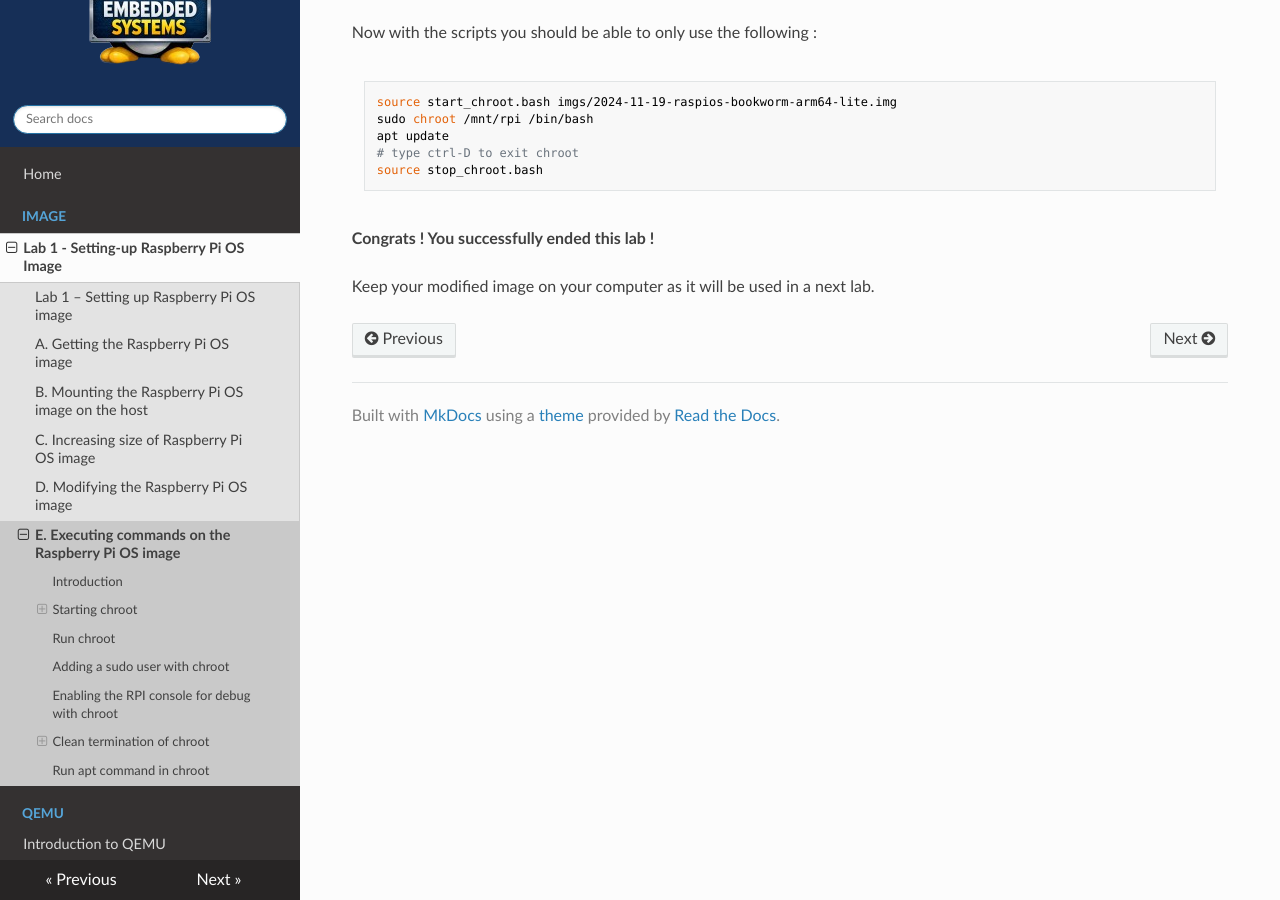
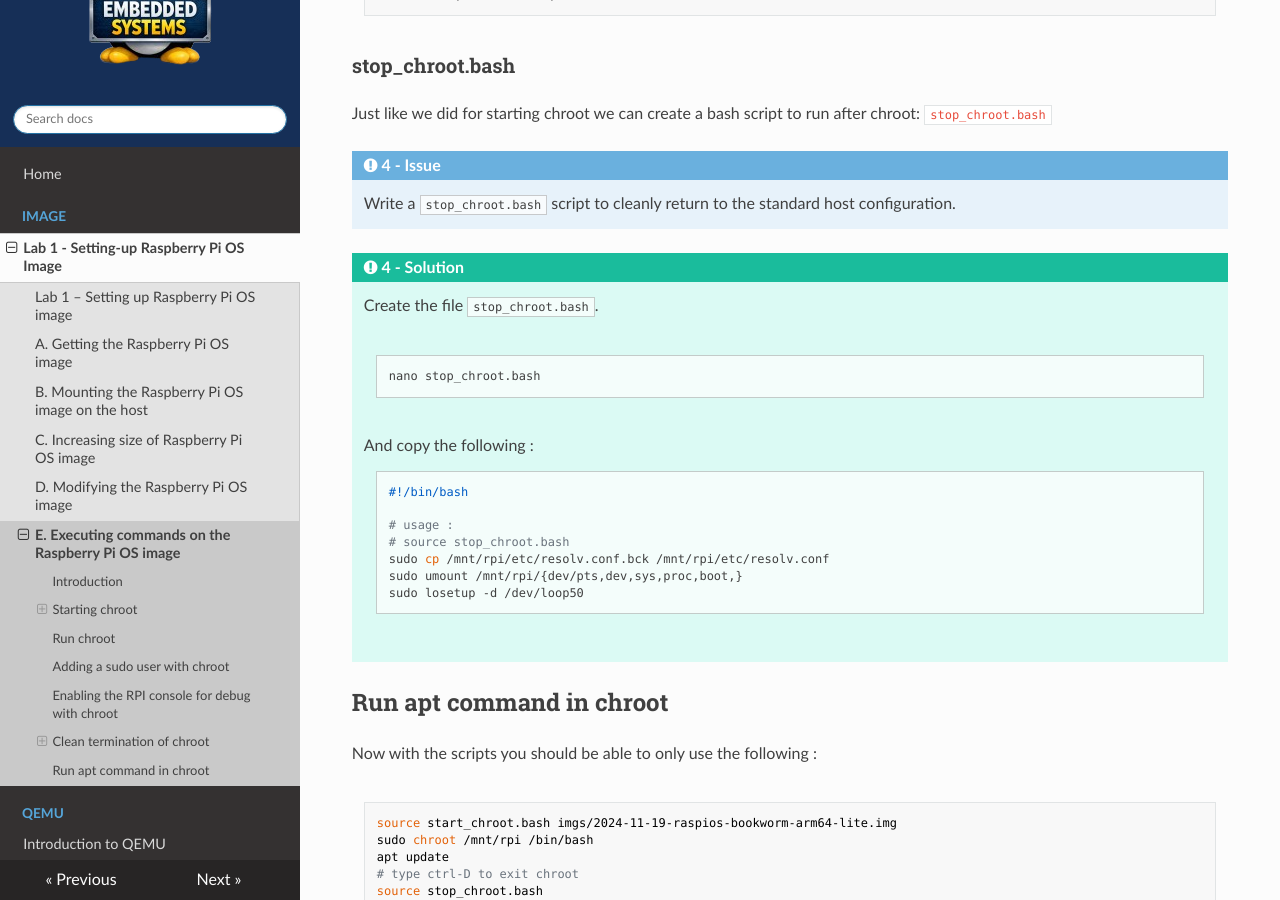
Before and after one commit to tlefloch/emb-sys, an MkDocs documentation site: the page built from docs/image/tp1/executing.md, in a window 1280 px wide and 900 px high, scrolled down 6933 px. Built offline with MkDocs 1.6.1, drawn with Linux system fonts in a browser that asks for light colours; nearby versions of some CDN libraries; some of the changed text lies outside the part shown.

Commit message:
show solutions

````diff
--- a/docs/image/tp1/executing.md
+++ b/docs/image/tp1/executing.md
@@ -172,11 +172,11 @@
 !!! Tip
     The `/bin/bash` command is used to open a new bash shell
 
-<!-- !!! Tip "2 - Solution"
+!!! Tip "2 - Solution"
 
     ```bash
     sudo chroot /mnt/rpi /bin/bash
-    ``` -->
+    ```
 
 We have now a root prompt # and we can execute commands on
 the RPI image, for example :
@@ -207,11 +207,11 @@
 !!! Note "3 - Issue"
     Use ``adduser`` to create the ue41 user
 
-<!-- !!! Tip "3 - Solution"
+!!! Tip "3 - Solution"
 
     ```bash
     adduser ue41
-    ``` -->
+    ```
 
 Execute `visudo` command to give sudo permission to the
 created user
@@ -289,7 +289,7 @@
 !!! Note "4 - Issue"
     Write a `stop_chroot.bash` script to cleanly return to the standard host configuration.
 
-<!-- !!! Tip "4 - Solution"
+!!! Tip "4 - Solution"
 
     Create the file `stop_chroot.bash`.
     ```bash
@@ -304,7 +304,7 @@
     sudo cp /mnt/rpi/etc/resolv.conf.bck /mnt/rpi/etc/resolv.conf
     sudo umount /mnt/rpi/{dev/pts,dev,sys,proc,boot,}
     sudo losetup -d /dev/loop50
-    ``` -->
+    ```
 
 
 ## Run apt command in chroot
````
